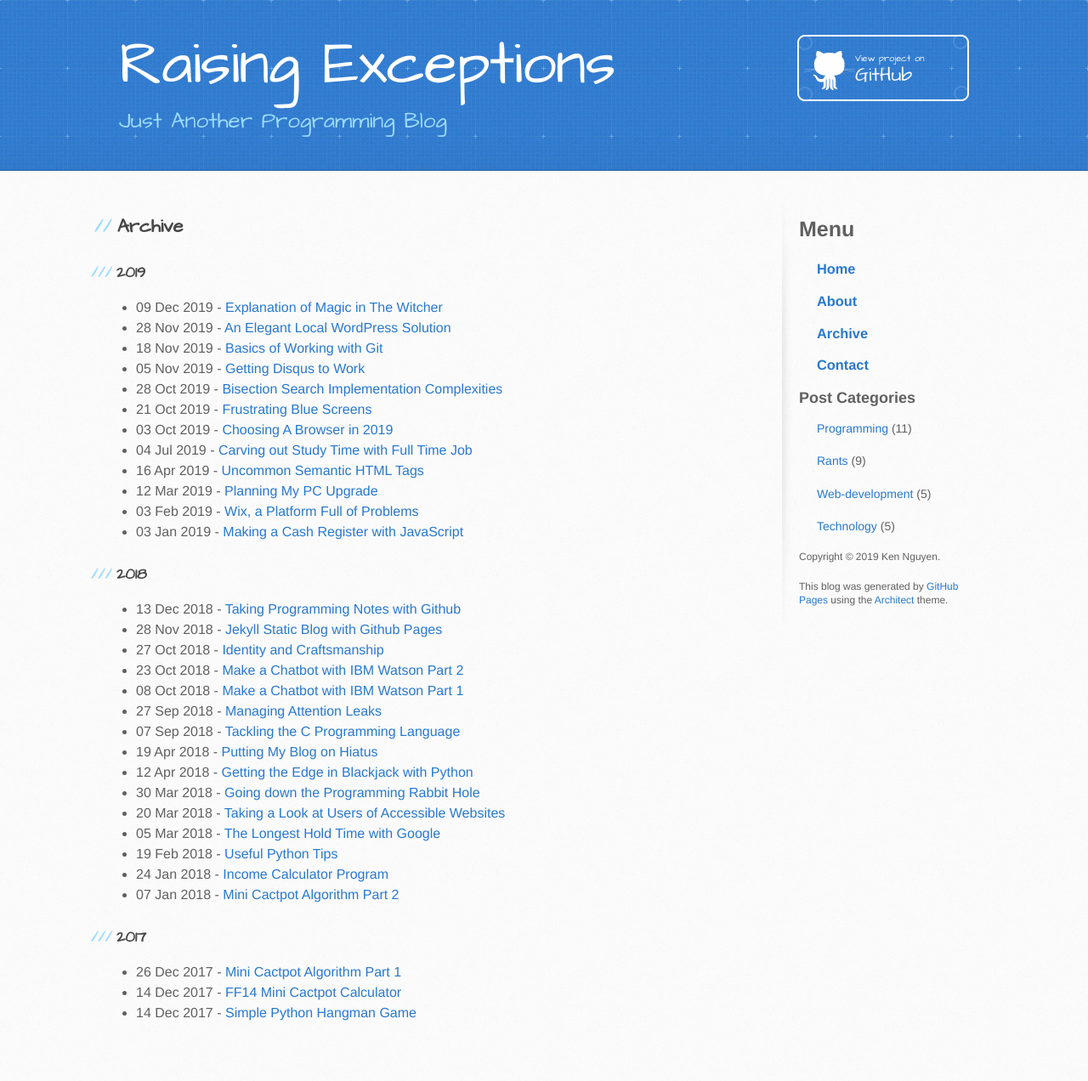
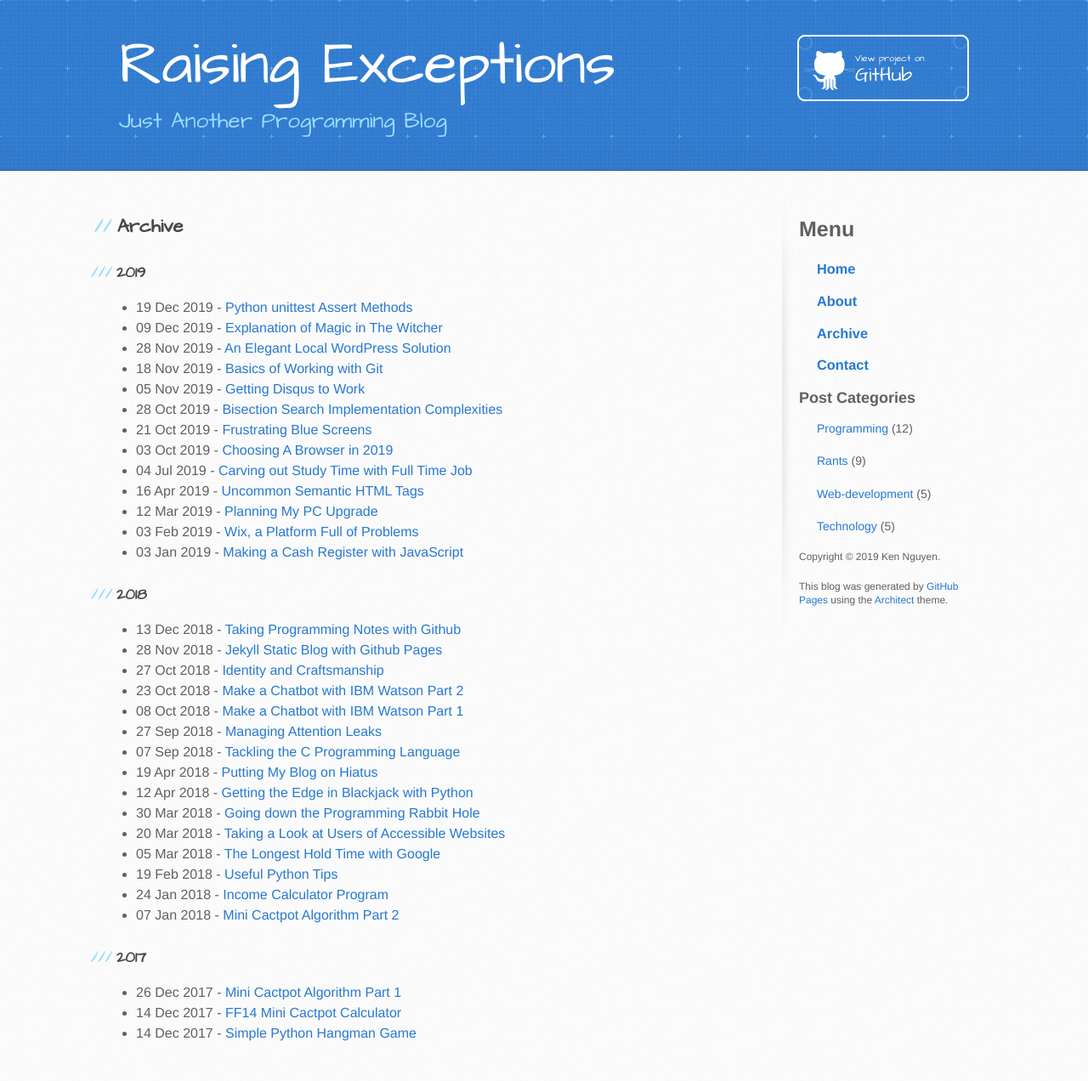
Before and after one commit to kennguyen01/kennguyen01.github.io, a Jekyll site: the page built from archive.html, in a window 1280 px wide. Shown: the whole page at 85% size. Built offline with Jekyll 4.4.1, drawn with Linux system fonts in a browser that asks for light colours; before the commit the page ends 1248 px from its top, so only the background shows below that.

Commit message:
Publish post on opening link in new tab

```diff
--- a/_drafts/python-unittest-assert-methods.md
+++ b/_posts/web-development/2019/2019-12-19-python-unittest-assert-methods.md
@@ -1,6 +1,6 @@
 ---
 title: Python unittest Assert Methods
-date:
+date: 2019-12-19
 categories: programming
 ---
 
```
Also changed, not shown: _posts/rants/2019/2019-07-04-carving-out-study-time-with-full-time-job.md (+1 -1 lines).
